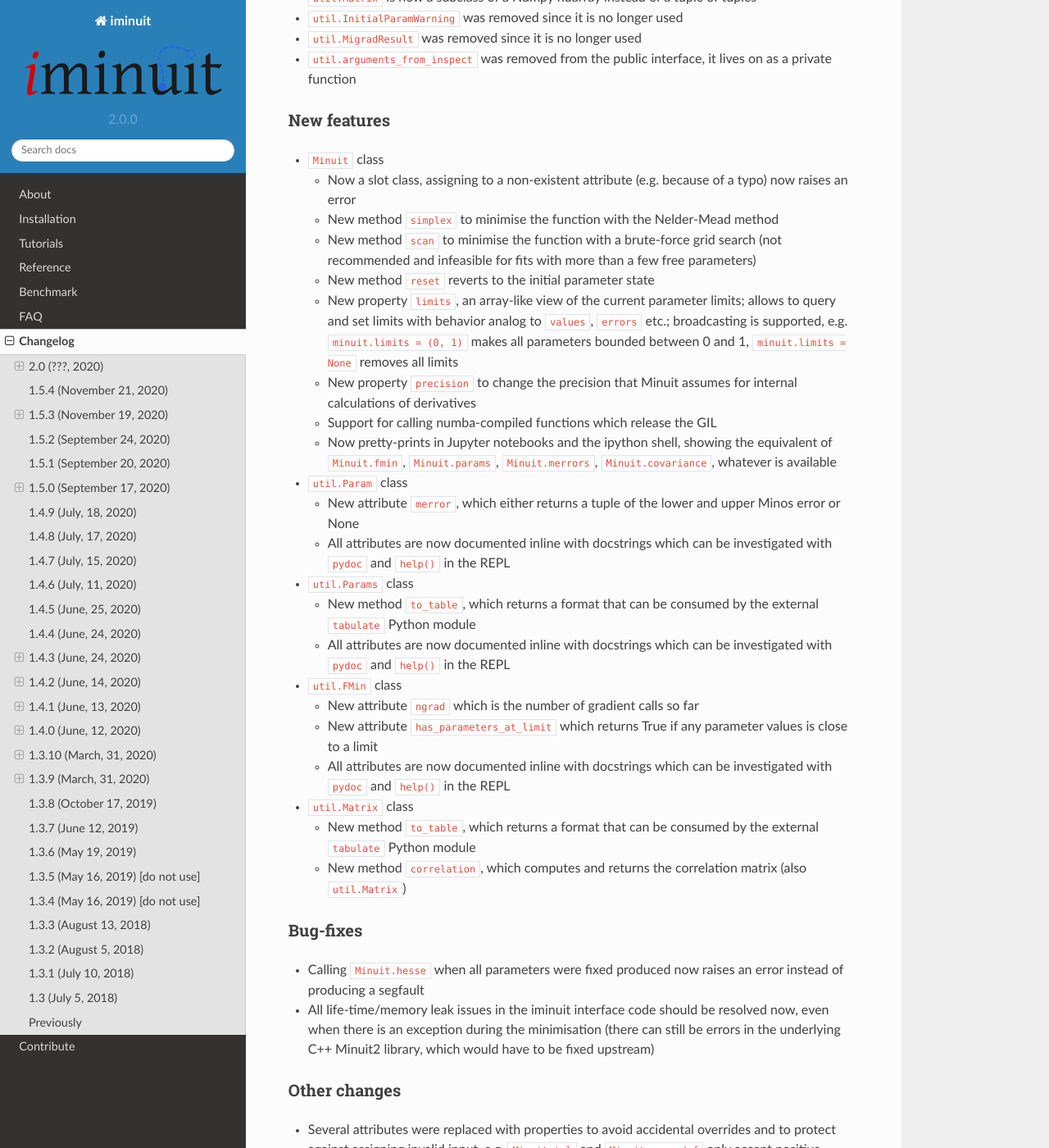
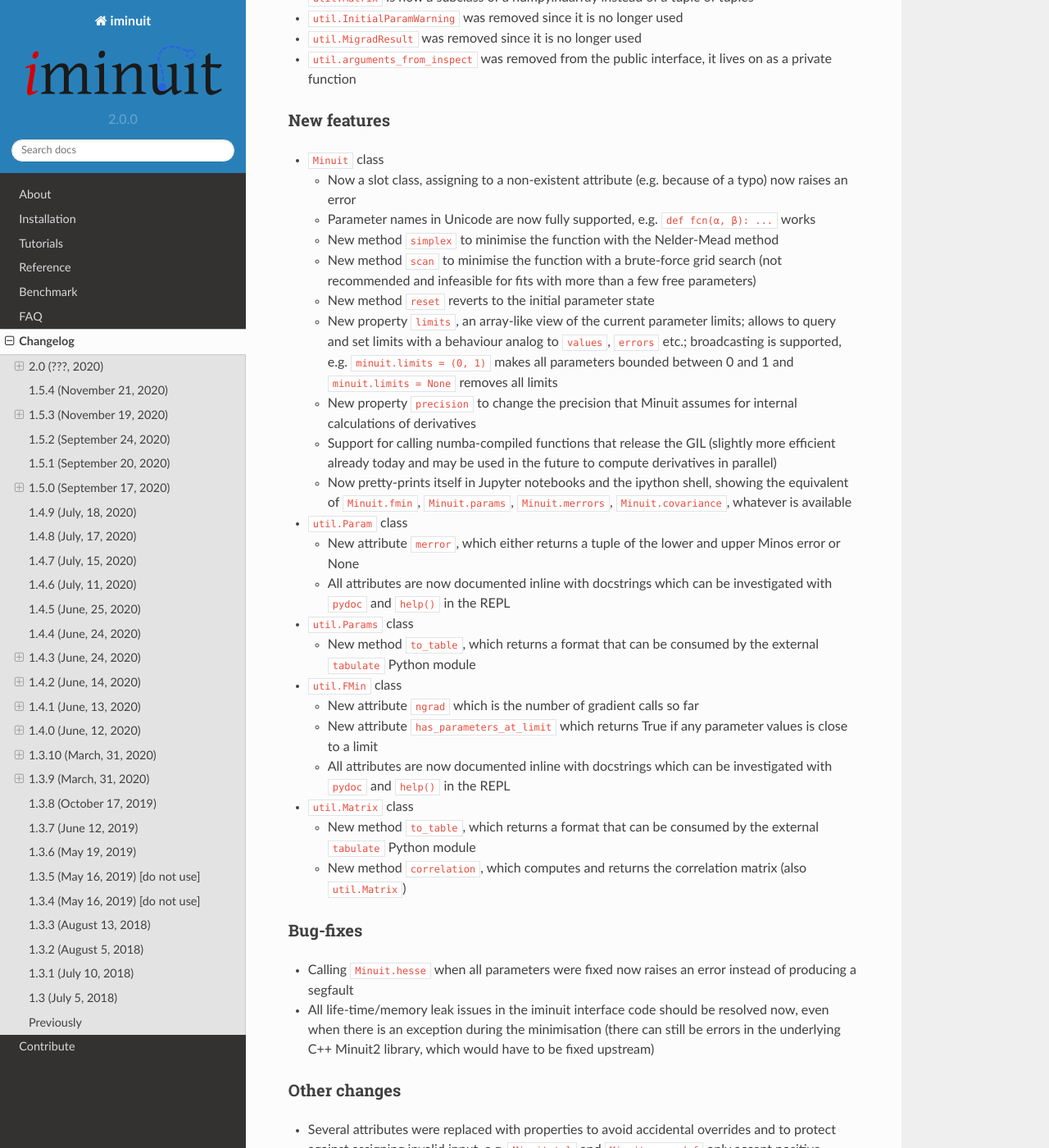
Before and after one commit to scikit-hep/iminuit, a Sphinx documentation site: the page built from doc/changelog.rst, in a window 1280 px wide and 1400 px high, scrolled down 2280 px. Shown: the whole window at 82% size. Built offline with Sphinx 7.4.7 and the Read the Docs theme 2.0.0, drawn with Linux system fonts in a browser that asks for light colours; some of the changed text lies outside the part shown.

Commit message:
Wording fixes and adding note about unicode to changelog

```diff
--- a/doc/changelog.rst
+++ b/doc/changelog.rst
@@ -7,7 +7,7 @@
 
 2.0 (???, 2020)
 -----------------
-This is a breaking change for iminuit. Interface that was deprecated in 1.x has been removed. In addition, breaking changes were made to the interface to arrive at a clean minimal state that is easy to learn. Under the hood, Cython was replaced with pybind11 to generate the bindings to the C++ Minuit2 library. This simplified the code considerably (Cython is very bad at generating correct C++ bindings, while it is breeze with pybind11).
+This is a breaking change for iminuit. Interface that was deprecated in 1.x has been removed. In addition, breaking changes were made to the interface to arrive at a clean minimal state that is easy to learn and safe to use. Under the hood, Cython was replaced with pybind11 to generate the bindings to the C++ Minuit2 library. This simplified the code considerably (Cython is bad at generating correct C++ bindings, while it is a breeze with pybind11).
 
 Removed and changed interface (breaking changes)
 ~~~~~~~~~~~~~~~~~~~~~~~~~~~~~~~~~~~~~~~~~~~~~~~~
@@ -41,10 +41,10 @@
 - ``Minuit.hesse``: Return value is now ``self`` instead of ``self.params``
 - ``Minuit.minos``
 
-  - Now accepts more than one positional arguments (which must be parameter names) and computes Minos errors for them
+  - Now accepts more than one positional argument (which must be parameter names) and computes Minos errors for them
   - Return value is now ``self`` instead of ``self.merrors``
 
-- ``Minuit.fitarg`` was removed; to copy state use ``m2.values = m1.values; m2.limits = m1.limits`` etc. (the Minuit object will become pickleable in the future)
+- ``Minuit.fitarg`` was removed; to copy state use ``m2.values = m1.values; m2.limits = m1.limits`` etc. (the Minuit object will become copyable and pickleable in the future)
 - ``Minuit.matrix`` was removed; see ``Minuit.covariance``
 - ``Minuit.covariance`` instead of a dict-like class is now an enhanced subclass of numpy.ndarray (iminuit.util.Matrix) with the features:
 
@@ -74,7 +74,7 @@
   - ``up`` was removed and replaced by ``errordef``
   - ``util.MError`` is now a data class, dict-like interface was removed (see ``util.FMin``)
   - ``util.Param`` is now a data class, dict-like interface was removed (see ``util.FMin``)
-- ``util.Matrix`` is now a subclass of a Numpy ndarray instead of a tuple of tuples
+- ``util.Matrix`` is now a subclass of a numpy.ndarray instead of a tuple of tuples
 - ``util.InitialParamWarning`` was removed since it is no longer used
 - ``util.MigradResult`` was removed since it is no longer used
 - ``util.arguments_from_inspect`` was removed from the public interface, it lives on as a private function
@@ -84,13 +84,14 @@
 - ``Minuit`` class
 
   - Now a slot class, assigning to a non-existent attribute (e.g. because of a typo) now raises an error
+  - Parameter names in Unicode are now fully supported, e.g. ``def fcn(α, β): ...`` works
   - New method ``simplex`` to minimise the function with the Nelder-Mead method
   - New method ``scan`` to minimise the function with a brute-force grid search (not recommended and infeasible for fits with more than a few free parameters)
   - New method ``reset`` reverts to the initial parameter state
-  - New property ``limits``, an array-like view of the current parameter limits; allows to query and set limits with behavior analog to ``values``, ``errors`` etc.; broadcasting is supported, e.g. ``minuit.limits = (0, 1)`` makes all parameters bounded between 0 and 1, ``minuit.limits = None`` removes all limits
+  - New property ``limits``, an array-like view of the current parameter limits; allows to query and set limits with a behaviour analog to ``values``, ``errors`` etc.; broadcasting is supported, e.g. ``minuit.limits = (0, 1)`` makes all parameters bounded between 0 and 1 and ``minuit.limits = None`` removes all limits
   - New property ``precision`` to change the precision that Minuit assumes for internal calculations of derivatives
-  - Support for calling numba-compiled functions which release the GIL
-  - Now pretty-prints in Jupyter notebooks and the ipython shell, showing the equivalent of ``Minuit.fmin``, ``Minuit.params``, ``Minuit.merrors``, ``Minuit.covariance``, whatever is available
+  - Support for calling numba-compiled functions that release the GIL (slightly more efficient already today and may be used in the future to compute derivatives in parallel)
+  - Now pretty-prints itself in Jupyter notebooks and the ipython shell, showing the equivalent of ``Minuit.fmin``, ``Minuit.params``, ``Minuit.merrors``, ``Minuit.covariance``, whatever is available
 
 - ``util.Param`` class
 
@@ -100,7 +101,6 @@
 - ``util.Params`` class
 
   - New method ``to_table``, which returns a format that can be consumed by the external ``tabulate`` Python module
-  - All attributes are now documented inline with docstrings which can be investigated with ``pydoc`` and ``help()`` in the REPL
 
 - ``util.FMin`` class
 
@@ -115,7 +115,7 @@
 
 Bug-fixes
 ~~~~~~~~~
-- Calling ``Minuit.hesse`` when all parameters were fixed produced now raises an error instead of producing a segfault
+- Calling ``Minuit.hesse`` when all parameters were fixed now raises an error instead of producing a segfault
 - All life-time/memory leak issues in the iminuit interface code should be resolved now, even when there is an exception during the minimisation (there can still be errors in the underlying C++ Minuit2 library, which would have to be fixed upstream)
 
 Other changes
```
Also changed, not shown: other parts of doc/changelog.rst (+1 -1 lines), 1 other file.
